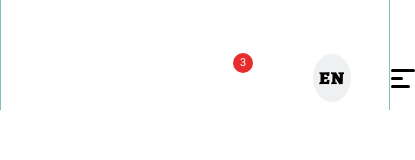
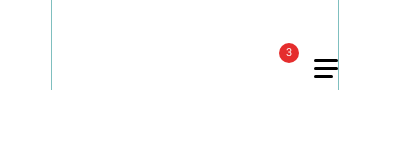
Before and after one commit to AleksandrovAleksandr/pizza-project-markup, a website: page src/index.html in a window 390 px wide. Shown: the whole page, 415 px wide, since content can reach past the window. Drawn offline with nearby package versions, Linux system fonts and the light colour scheme; files that its build step writes are made by us from their sources.

Commit message:
Выполнил адаптацию панели навигации в mobile версии

```diff
--- a/src/sass/blocks/container.scss
+++ b/src/sass/blocks/container.scss
@@ -10,4 +10,8 @@
     // 772 + 16 + 16 = 804
     max-width: 772px;
   }
+  @media screen and (max-width: 804px) {
+    // 772 + 16 + 16 = 804
+    max-width: 288px;
+  }
 }
--- a/src/sass/blocks/main-nav.scss
+++ b/src/sass/blocks/main-nav.scss
@@ -10,6 +10,10 @@
       @media screen and (max-width: 1344px) {
         width: 130px;
         height: 60px;
+      }
+      @media screen and (max-width: 804px) {
+        width: 85px;
+        height: 40px;
       }
     }
   }
@@ -32,6 +36,11 @@
       margin-left: auto;
       margin-right: 32px;
     }
+    @media screen and (max-width: 804px) {
+      width: 40px;
+      margin-left: auto;
+      margin-right: 20px;
+    }
   }
   &__cart {
     width: 215px;
@@ -40,10 +49,19 @@
       width: 40px;
       margin-right: 70px;
     }
+    @media screen and (max-width: 804px) {
+      width: 40px;
+      margin-right: 25px;
+    }
   }
   &__lang {
     width: 48px;
     height: 48px;
+    @media screen and (max-width: 1344px) {
+    }
+    @media screen and (max-width: 804px) {
+      display: none;
+    }
   }
 
   &__toggle {
@@ -54,5 +72,9 @@
       display: block;
       margin-left: 40px;
     }
+    @media screen and (max-width: 804px) {
+      display: block;
+      margin-left: 0;
+    }
   }
 }
```
